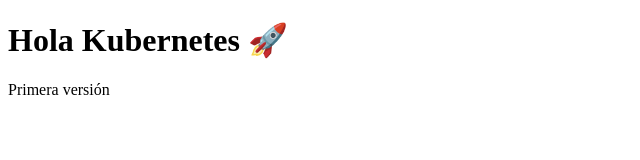
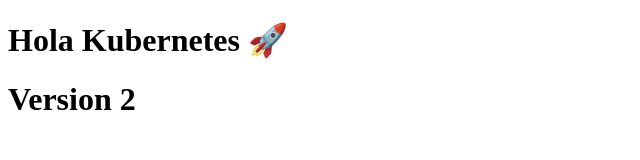
Before and after one commit to Carlosm-27/k8s-demo-v2-160826, a plain HTML site: page index.html in a window 1280 px wide. Shown: the whole page, without its empty margins (0-640 px from the left). Drawn offline with Linux system fonts and the light colour scheme.

Commit message:
Version 2

```diff
--- a/index.html
+++ b/index.html
@@ -5,6 +5,6 @@
 </head>
 <body>
   <h1>Hola Kubernetes 🚀</h1>
-  <p>Primera versión</p>
+  <h1>Version 2</h1>
 </body>
 </html>
```
Also changed, not shown: 2 other files.
